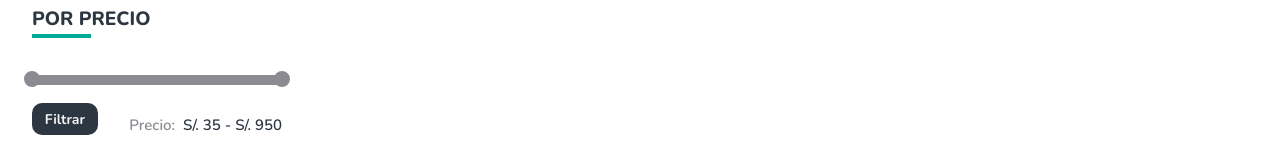
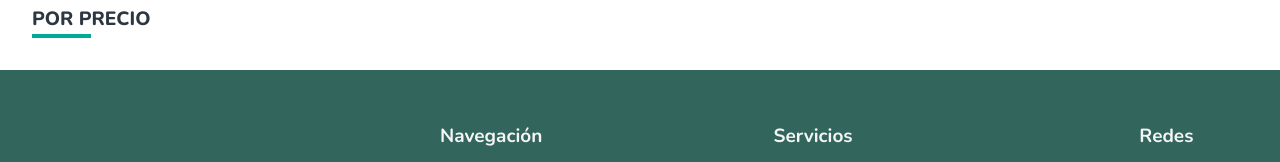
Before and after one commit to emachipana/inversiones-araujo-app, a React (Create React App) app: page /tienda in a window 1280 px wide. Shown: the part 588-750 px from the top of the page. Built offline with nearby package versions, Linux system fonts and the light colour scheme; no server answers.

Commit message:
FIX: remove input range component

```diff
--- a/package.json
+++ b/package.json
@@ -9,7 +9,6 @@
     "@testing-library/react": "^13.4.0",
     "@testing-library/user-event": "^13.5.0",
     "formik": "^2.4.5",
-    "rc-slider": "^10.5.0",
     "react": "^18.2.0",
     "react-dom": "^18.2.0",
     "react-icons": "^5.0.1",
--- a/src/components/Categories/Range/index.js
+++ /dev/null
@@ -1,52 +0,0 @@
-import { useState } from 'react';
-import Slider from 'rc-slider';
-import { Container, Section } from './styles';
-import 'rc-slider/assets/index.css';
-import Button from '../../Button';
-import { COLORS, FlexRow, Text } from '../../../styles';
-
-function InputRange({ min, max }) {
-  const [values, setValues] = useState([min, max]);
-
-  const handleChange = (values) => {
-    setValues(values);
-  };
-
-  return (
-    <Container>
-      <Slider
-        range
-        min={min}
-        max={max}
-        value={values}
-        onChange={handleChange}
-      />
-      <Section>
-        <Button
-          fontSize={14}
-          color="secondary"
-        >
-          Filtrar
-        </Button>
-        <FlexRow>
-          <Text
-            size={15}
-            weight={600}
-            color={COLORS.taupe}
-          >
-            Precio:
-          </Text>
-          <Text
-            size={15}
-            weight={600}
-            color={COLORS.gray}
-          >
-            S/. {values[0]} - S/. {values[1]}
-          </Text>
-        </FlexRow>
-      </Section>
-    </Container>
-  );
-}
-
-export default InputRange;
--- a/src/components/Categories/Range/styles.js
+++ /dev/null
@@ -1,47 +0,0 @@
-import styled from "@emotion/styled/macro";
-import { COLORS } from "../../../styles";
-
-export const Container = styled.div`
-  display: flex;
-  width: 100%;
-  flex-direction: column;
-  gap: 1.2rem;
-
-  .rc-slider-track {
-    background-color: ${COLORS.taupe};
-    height: 10px;
-    width: 90%;
-  }
-
-  .rc-slider-rail {
-    background-color: ${COLORS.platinium};
-    height: 10px;
-  }
-
-  .rc-slider-handle {
-    background-color: ${COLORS.taupe};
-    height: 16px;
-    width: 16px;
-    border-color: ${COLORS.taupe};
-    opacity: 1;
-    top: 6px;
-    box-shadow: 0px 0px 0px 0px ${COLORS.taupe};
-
-    &:hover {
-      border-color: ${COLORS.taupe};
-    }
-
-    &:active {
-      border: none;
-      box-shadow: none;
-    }
-  }
-`;
-
-export const Section = styled.section`
-  width: 100%;
-  display: flex;
-  align-items: flex-end;
-  justify-content: space-between;
-  gap: 0.5rem;
-`;
--- a/src/components/Categories/index.js
+++ b/src/components/Categories/index.js
@@ -1,7 +1,6 @@
 import { Title } from "../../pages/Client/styles";
 import { Line } from "../Navbar/Menu/styles";
 import Item from "./Item";
-import InputRange from "./Range";
 import { Container, Wrapper } from "./styles";
 
 function Categories({ category }) {
@@ -55,7 +54,6 @@ function Categories({ category }) {
           style={{position: "relative"}}
           />
       </Wrapper>
-      <InputRange min={35} max={950}/>
     </Container>
   )
 }
```
Also changed, not shown: 1 other file (tests, documents, lock files or other folders).
